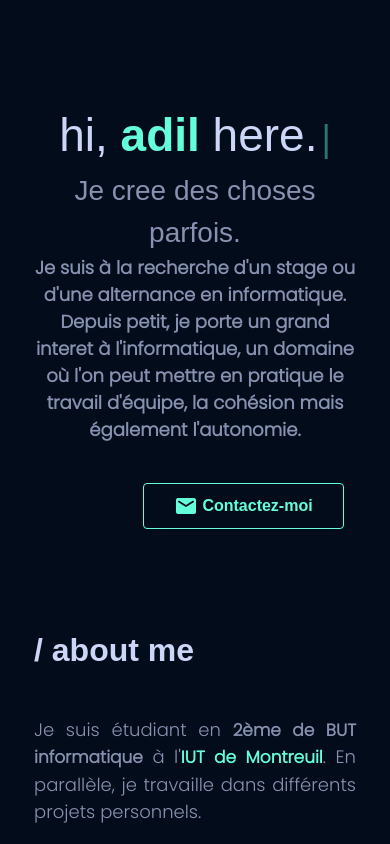
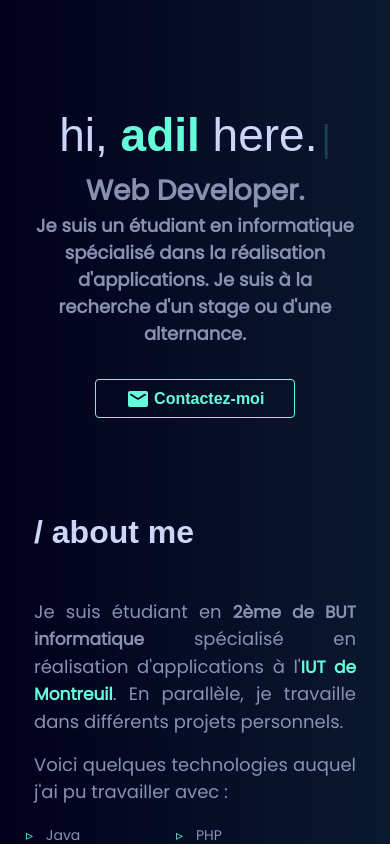
Before and after one commit to adil93s/portfolio, a React (Create React App) app: page / in a window 390 px wide. Shown: the top 844 px of the page. Built offline with nearby package versions, Linux system fonts and the light colour scheme; the HTML template or start-up script is replaced by a standard one; a web font is replaced by a local one.

Commit message:
amélioration de la vue css

```diff
--- a/package.json
+++ b/package.json
@@ -23,6 +23,7 @@
     "react-p5-wrapper": "^4.0.1",
     "react-responsive-carousel": "^3.2.23",
     "react-scripts": "5.0.1",
+    "react-tsparticles": "^2.8.0",
     "react-typist": "^2.0.5",
     "rsuite": "^5.25.0",
     "web-vitals": "^2.1.4"
--- a/public/index.html
+++ b/public/index.html
@@ -24,7 +24,7 @@
       work correctly both with client-side routing and a non-root public URL.
       Learn how to configure a non-root public URL by running `npm run build`.
     -->
-    <title>React App</title>
+    <title>Adil</title>
   </head>
   <body>
     <noscript>You need to enable JavaScript to run this app.</noscript>
--- a/src/App.css
+++ b/src/App.css
@@ -3,7 +3,6 @@ html {
   scroll-behavior: smooth;
   -webkit-font-smoothing: antialiased;
   -moz-osx-font-smoothing: grayscale;
-  background-color: var(--dark-navy);
 }
 
 /* Animation */
@@ -23,7 +22,11 @@ html {
 
 .App {
   font-family: "NTR", sans-serif;
-  background-color: var(--dark-navy);
+  background: linear-gradient(
+    90deg,
+    rgba(2, 0, 29, 1) 0%,
+    rgba(10, 25, 47, 1) 100%
+  );
   display: flex;
   flex-direction: row;
   /* padding: 36px 76px; */
--- a/src/components/About.js
+++ b/src/components/About.js
@@ -19,7 +19,8 @@ class About extends React.Component {
   render() {
     const one = (
       <p>
-        Je suis étudiant en <b>2ème de BUT informatique</b> à l'
+        Je suis étudiant en <b>2ème de BUT informatique</b> spécialisé en
+        réalisation d'applications à l'
         <a href="https://www.iut.univ-paris8.fr//">IUT de Montreuil</a>. En
         parallèle, je travaille dans différents projets personnels.
       </p>
--- a/src/components/Formation.js
+++ b/src/components/Formation.js
@@ -3,7 +3,7 @@ import List from "./List";
 import "../styles/Formation.css";
 import FadeInSection from "./FadeInSection";
 
-class Experience extends React.Component {
+class Formation extends React.Component {
   constructor() {
     super();
     this.state = {
@@ -19,7 +19,7 @@ class Experience extends React.Component {
   }
   render() {
     return (
-      <div id="experience">
+      <div id="formation">
         <FadeInSection>
           <div className="section-header ">
             <span className="section-title">/ training</span>
@@ -31,4 +31,4 @@ class Experience extends React.Component {
   }
 }
 
-export default Experience;
+export default Formation;
--- a/src/components/Intro.js
+++ b/src/components/Intro.js
@@ -1,6 +1,7 @@
 import React from "react";
 import Typist from "react-typist";
 import EmailRoundedIcon from "@material-ui/icons/EmailRounded";
+import FadeInSection from "./FadeInSection";
 import "../styles/Intro.css";
 
 class Intro extends React.Component {
@@ -29,17 +30,22 @@ class Intro extends React.Component {
             {" here."}
           </span>
         </Typist>
-        <div className="intro-subtitle">Je cree des choses parfois.</div>
+        <FadeInSection delay={`200ms`}>
+          <div className="intro-subtitle">Web Developer.</div>
+        </FadeInSection>
+        <FadeInSection delay={`400ms`}>
           <div className="intro-desc">
-          Je suis à la recherche d'un stage ou d'une alternance en informatique.
-          Depuis petit, je porte un grand interet à l'informatique, un domaine
-          où l'on peut mettre en pratique le travail d'équipe, la cohésion mais
-          également l'autonomie.
+            Je suis un étudiant en informatique spécialisé dans la réalisation
+            d'applications. Je suis à la recherche d'un stage ou d'une
+            alternance.
           </div>
+        </FadeInSection>
+        <FadeInSection delay={`600ms`}>
           <a href="mailto:chetouani.adil93@gmail.com" className="intro-contact">
             <EmailRoundedIcon></EmailRoundedIcon>
             {"  " + "Contactez-moi"}
           </a>
+        </FadeInSection>
       </div>
     );
   }
--- a/src/components/Projects.js
+++ b/src/components/Projects.js
@@ -39,7 +39,7 @@ class Projects extends React.Component {
     return (
       <div id="projects">
         <div className="section-header ">
-          <span className="section-title">/ projects</span>
+          <span className="section-title">/ software-creations</span>
         </div>
         <Carousel>
           {Object.keys(spotlightProjects).map((key, i) => (
--- a/src/components/SidebarNav.js
+++ b/src/components/SidebarNav.js
@@ -30,8 +30,8 @@ class SidebarNav extends React.Component {
     const links = [
       <a href="#intro">/home</a>,
       <a href="#about">/about</a>,
-      <a href="#experience">/training</a>,
-      <a href="#projects">/projects</a>,
+      <a href="#formation">/training</a>,
+      <a href="#projects">/software-creations</a>,
     ];
 
     return (
--- a/src/styles/About.css
+++ b/src/styles/About.css
@@ -87,10 +87,6 @@
     font-size: 17px;
   }
 
-  .about-image img {
-    display: none;
-  }
-
   .about-content {
     display: unset;
   }
--- a/src/styles/Formation.css
+++ b/src/styles/Formation.css
@@ -1,4 +1,4 @@
-#experience {
+#formation {
   padding-left: 15%;
   min-height: 60vh;
 }
@@ -49,7 +49,7 @@
 .makeStyles-tabs-2 {
   border-right: 1px solid var(--lightest-navy) !important;
 }
-#experience .MuiTab-root {
+#formation .MuiTab-root {
   padding: 6px 20px;
 }
 .MuiButtonBase-root:focus {
@@ -90,7 +90,7 @@ ul {
 }
 
 @media only screen and (max-width: 600px) {
-  #experience {
+  #formation {
     padding-left: unset;
     padding-right: unset;
   }
--- a/src/styles/Intro.css
+++ b/src/styles/Intro.css
@@ -1,5 +1,5 @@
 @import url("https://fonts.googleapis.com/css2?family=NTR&display=swap");
-@import url("https://fonts.googleapis.com/css2?family=Poppins:wght@300&display=swap");
+@import url("https://fonts.googleapis.com/css2?family=Poppins&display=swap");
 
 #intro {
   display: flex;
@@ -34,9 +34,9 @@
 
 .intro-subtitle {
   margin-top: -36px;
-  font-family: "NTR", sans-serif;
+  font-family: "Poppins", sans-serif;
   color: var(--slate);
-  font-weight: 400;
+  font-weight: 600;
   font-size: 48px;
 }
 
@@ -107,6 +107,5 @@ b {
   .intro-contact {
     font-size: 16px;
     align-self: center;
-    margin-left: 30%;
   }
 }
--- a/src/styles/Projects.css
+++ b/src/styles/Projects.css
@@ -64,7 +64,27 @@
     padding-left: unset;
     padding-right: unset;
   }
-  .carousel {
-    display: none;
+  .carousel-inner {
+    height: 300px;
+  }
+
+  .carousel img {
+    height: 100%;
+  }
+
+  .carousel-caption h3 {
+    font-size: 28px;
+  }
+
+  .carousel-caption p {
+    font-size: 12px;
+  }
+
+  .carousel-caption p.techStack {
+    font-size: 10px;
+  }
+  .carousel-caption {
+    max-width: 400px !important;
+    margin-right: 20% !important;
   }
 }
```
Also changed, not shown: 1 other file (tests, documents, lock files or other folders). Lines whose indentation alone changed are shown as unchanged.
